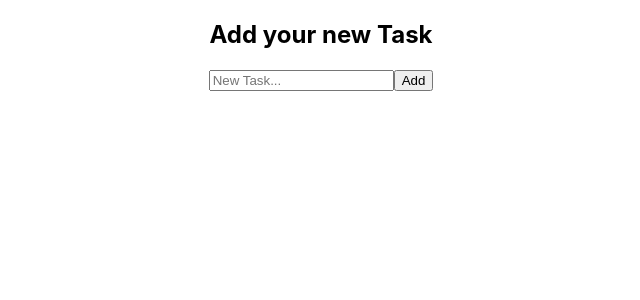
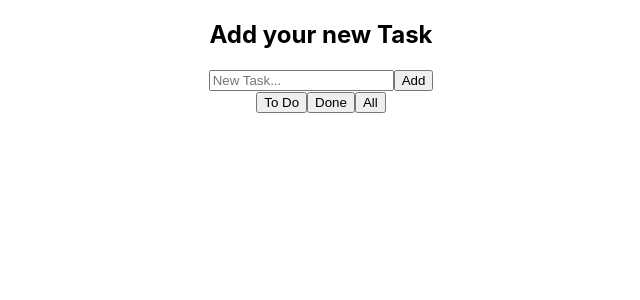
Before and after one commit to berrutti/todo-list, a React (Create React App) app: page / in a window 1280 px wide. Shown: the top 300 px of the page, without its empty margins (319-959 px from the left). Built offline with nearby package versions, Linux system fonts and the light colour scheme.

Commit message:
Add Filtering

```diff
--- a/src/App.tsx
+++ b/src/App.tsx
@@ -1,11 +1,19 @@
 import { useState } from "react";
+
+import FilterSelector, { FilterValues } from "./components/FilterSelector";
 import Container from "./components/Container";
-import Header from "./components/Header";
+import Header from "./components/TaskGenerator";
 import Task, { ITask } from "./components/Task";
+
+import { byFilterValue } from "./utils";
 import "./App.css";
 
 function App() {
+  const [currentFilter, setCurrentFilter] = useState<FilterValues>(
+    FilterValues.UNDONE
+  );
   const [tasks, setTasks] = useState<ITask[]>([]);
+
   const addTask = (text: string) => {
     const createdTime = new Date();
     const id = createdTime.valueOf().toString();
@@ -14,7 +22,6 @@ function App() {
       text,
       done: false,
       createdTime,
-      editedTime: undefined,
     };
     setTasks([...tasks, newTask]);
   };
@@ -37,7 +44,9 @@ function App() {
     setTasks(updatedTasks);
   };
 
-  const displayedTasks = tasks.map((task) => (
+  const tasksToDisplay = tasks
+    .filter((task) => byFilterValue(task, currentFilter))
+    .map((task) => (
       <Task
         id={task.id}
         text={task.text}
@@ -55,7 +64,10 @@ function App() {
     <div className="App">
       <Container>
         <Header addTask={addTask} />
-        <ul>{displayedTasks}</ul>
+        <FilterSelector
+          setFilter={(filter: FilterValues) => setCurrentFilter(filter)}
+        />
+        <ul>{tasksToDisplay}</ul>
       </Container>
     </div>
   );
--- /dev/null
+++ b/src/components/FilterSelector.tsx
@@ -0,0 +1,21 @@
+export enum FilterValues {
+  ALL = "ALL",
+  DONE = "DONE",
+  UNDONE = "UNDONE",
+}
+
+type FiltersProps = {
+  setFilter: Function;
+};
+
+function FilterSelector({ setFilter }: FiltersProps): JSX.Element {
+  return (
+    <>
+      <button onClick={() => setFilter(FilterValues.UNDONE)}>To Do</button>
+      <button onClick={() => setFilter(FilterValues.DONE)}>Done</button>
+      <button onClick={() => setFilter(FilterValues.ALL)}>All</button>
+    </>
+  );
+}
+
+export default FilterSelector;
--- a/src/components/Header.tsx
+++ b/src/components/TaskGenerator.tsx
@@ -1,10 +1,10 @@
 import { ChangeEvent, FormEvent, useState } from "react";
 
-type HeaderProps = {
+type TaskGeneratorProps = {
   addTask: Function;
 };
 
-function Header({ addTask }: HeaderProps): JSX.Element {
+function TaskGenerator({ addTask }: TaskGeneratorProps): JSX.Element {
   const [text, setText] = useState("");
 
   const handleSubmit = (event: FormEvent<HTMLFormElement>) => {
@@ -32,4 +32,4 @@ function Header({ addTask }: HeaderProps): JSX.Element {
   );
 }
 
-export default Header;
+export default TaskGenerator;
--- /dev/null
+++ b/src/utils.ts
@@ -0,0 +1,16 @@
+import { FilterValues } from "./components/FilterSelector";
+import { ITask } from "./components/Task";
+
+export const byFilterValue = (
+  task: ITask,
+  currentFilter: FilterValues
+): boolean => {
+  switch (currentFilter) {
+    case FilterValues.ALL:
+      return true;
+    case FilterValues.DONE:
+      return task.done;
+    case FilterValues.UNDONE:
+      return !task.done;
+  }
+};
```
Lines whose indentation alone changed are shown as unchanged.
